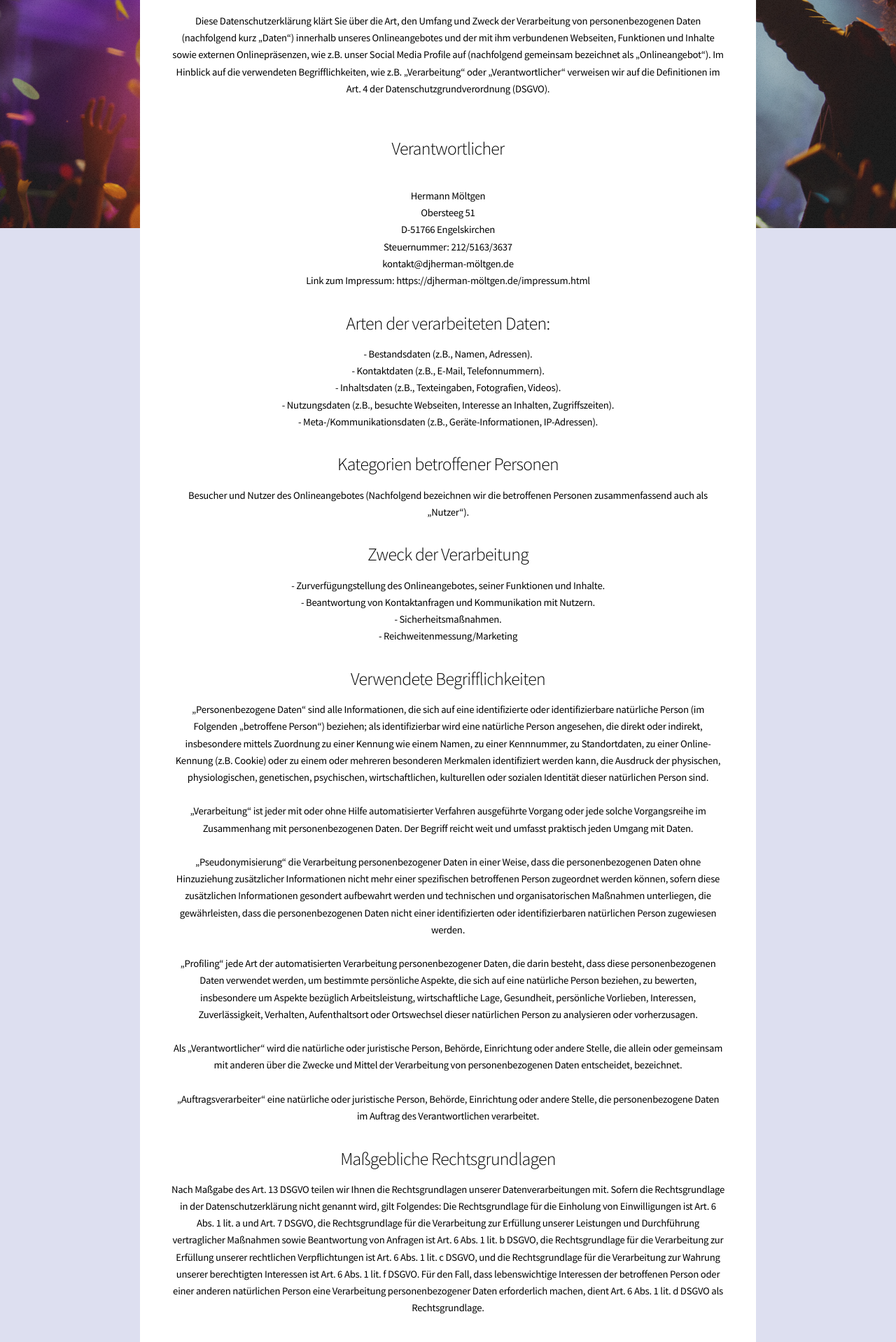
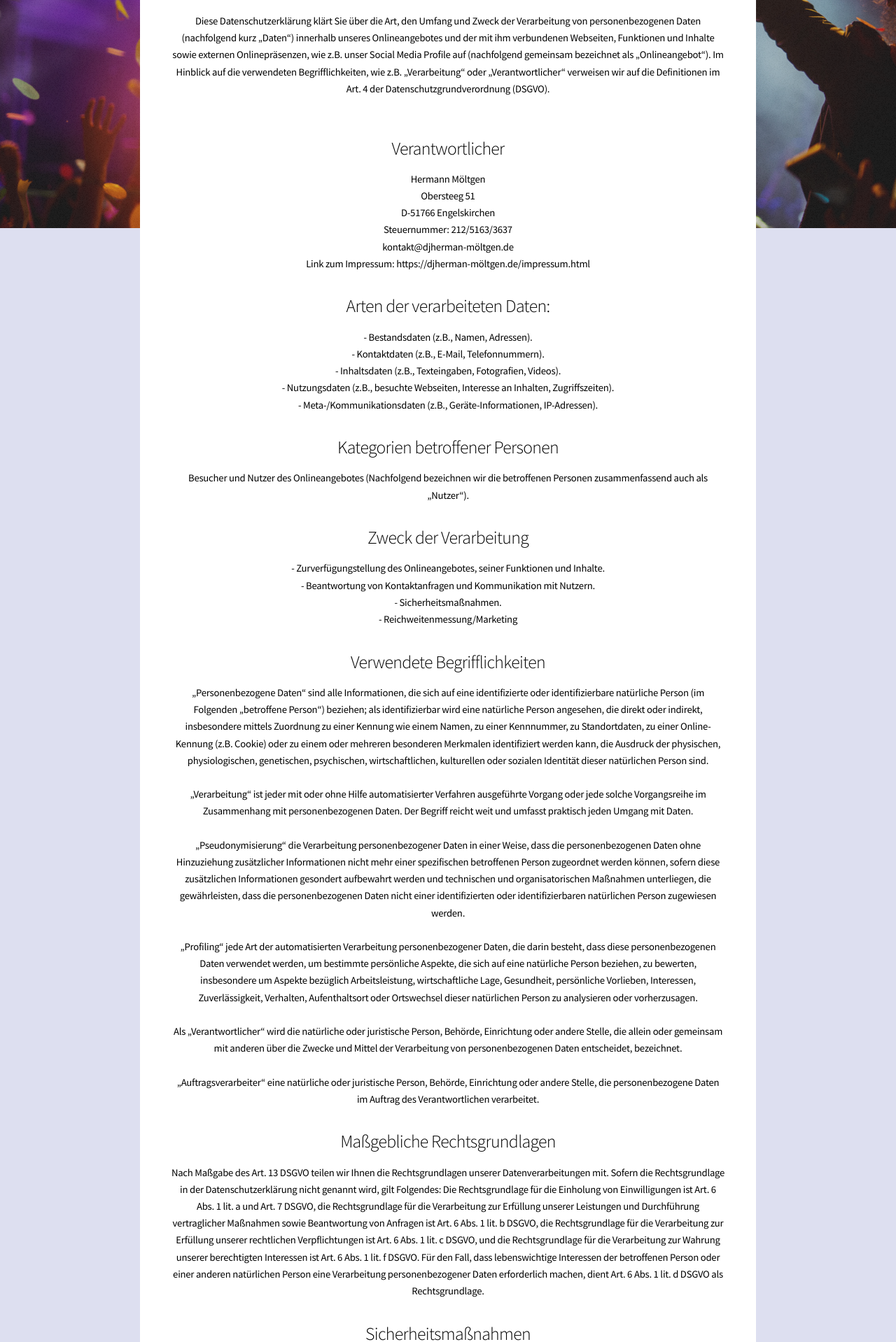
Before and after one commit to pwilken/Hermann-Landingpage, a Jekyll site: the page built from impressum.html, in a window 1280 px wide. Shown: the part 334-2252 px from the top of the page at 70% size. Built offline with Jekyll 4.4.1, drawn with Linux system fonts in a browser that asks for light colours.

Commit message:
remove wrong break in impressum

```diff
--- a/impressum.html
+++ b/impressum.html
@@ -6,7 +6,7 @@ layout: imp
 <section class="box special">
     <h2>Datenschutzerklärung</h2><h3 id="dsg-general-intro"></h3><p>Diese Datenschutzerklärung klärt Sie über die Art, den Umfang und Zweck der Verarbeitung von personenbezogenen Daten (nachfolgend kurz „Daten“) innerhalb unseres Onlineangebotes und der mit ihm verbundenen Webseiten, Funktionen und Inhalte sowie externen Onlinepräsenzen, wie z.B. unser Social Media Profile auf (nachfolgend gemeinsam bezeichnet als „Onlineangebot“). Im Hinblick auf die verwendeten Begrifflichkeiten, wie z.B. „Verarbeitung“ oder „Verantwortlicher“ verweisen wir auf die Definitionen im Art. 4 der Datenschutzgrundverordnung (DSGVO).<br>
         <br>
-        </p><h3 id="dsg-general-controller">Verantwortlicher</h3><p><span class="tsmcontroller"><br>
+        </p><h3 id="dsg-general-controller">Verantwortlicher</h3><p><span class="tsmcontroller">
         Hermann Möltgen	<br>
         Obersteeg 51 <br>
         D-51766 Engelskirchen <br>
```
